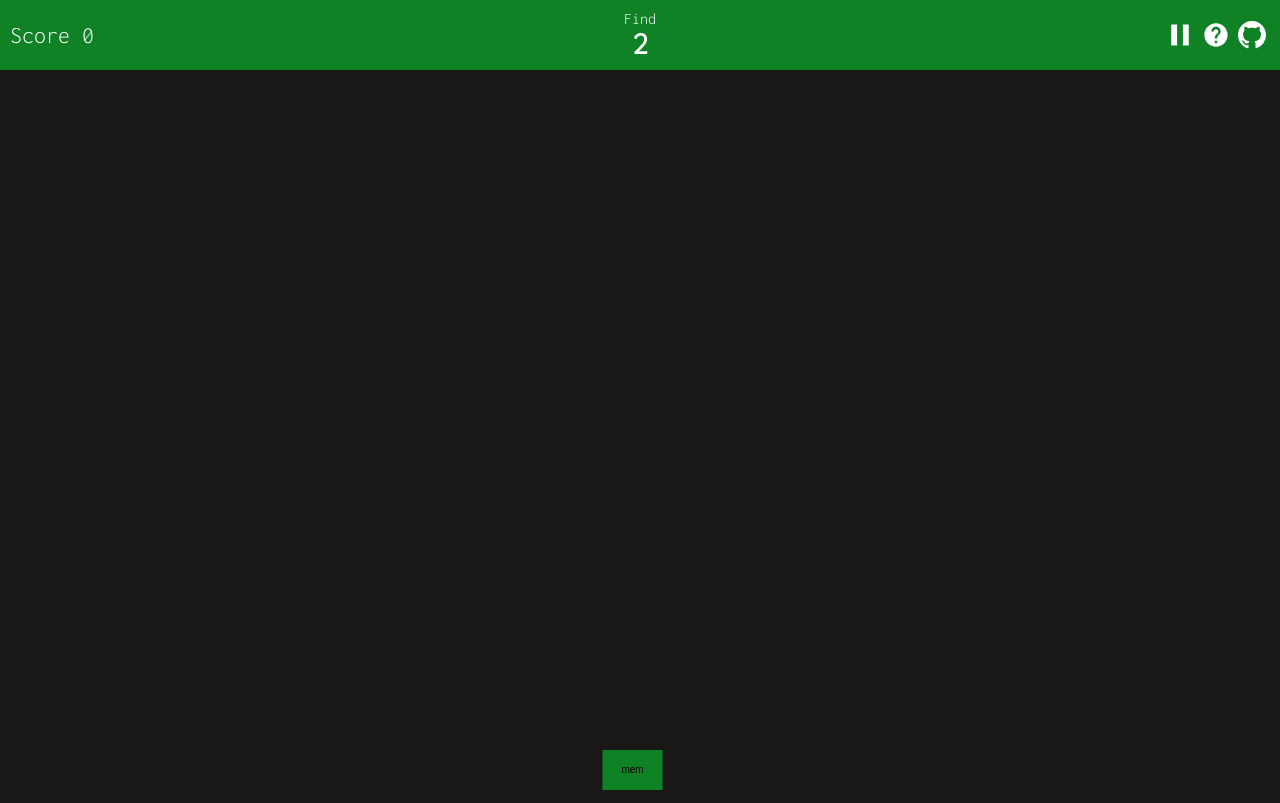
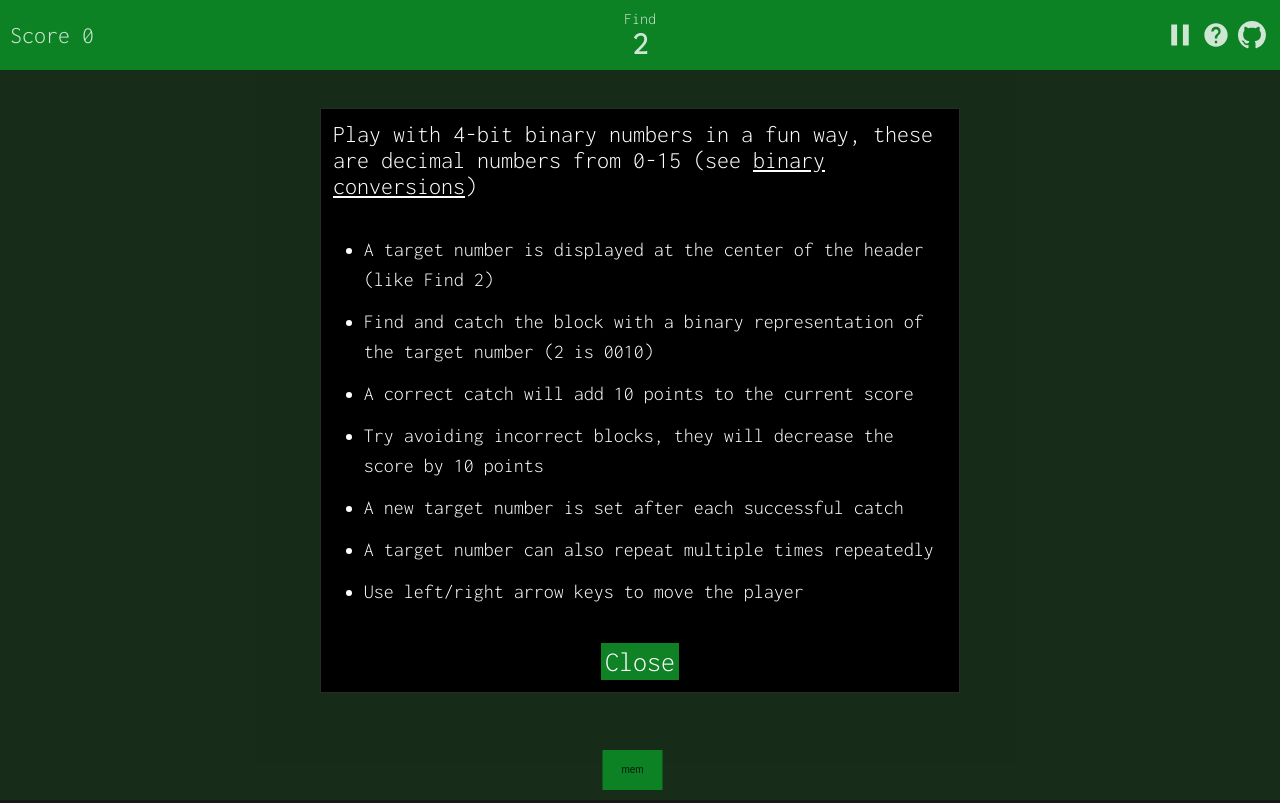
Before and after one commit to huzaifa-99/feed-base-2, a plain HTML site: page index.html in a window 1280 px wide. Drawn offline with Linux system fonts and the light colour scheme.

Commit message:
added help dialog

```diff
--- a/index.html
+++ b/index.html
@@ -64,6 +64,43 @@
         </div>
     </header>
 
+    <!-- help dialog -->
+    <div class="help-dialog" id="help-dialog">
+        <div class="help-dialog-content">
+            <p>
+                Play with 4-bit binary numbers in a fun way, these are decimal numbers from 0-15 (see <a
+                    aria-label="Link to image with decimal to binary conversions" href="./assets/images/binaryConversion.png"
+                    title="Link to image with decimal to binary conversions">binary conversions</a>)
+            </p>
+            <ul>
+                <li>
+                    A target number is displayed at the center of the header (like Find 2)
+                </li>
+                <li>
+                    Find and catch the block with a binary representation of the target number (2 is 0010)
+                </li>
+                <li>
+                    A correct catch will add 10 points to the current score
+                </li>
+                <li>
+                    Try avoiding incorrect blocks, they will decrease the score by 10 points
+                </li>
+                <li>
+                    A new target number is set after each successful catch
+                </li>
+                <li>
+                    A target number can also repeat multiple times repeatedly
+                </li>
+                <li>
+                    Use left/right arrow keys to move the player
+                </li>
+            </ul>
+            <button class="button btn-primary mx-auto" id="help-close">
+                Close
+            </button>
+        </div>
+    </div>
+
     <canvas id="game-canvas">
     </canvas>
 </body>
--- a/script.js
+++ b/script.js
@@ -261,6 +261,7 @@ window.onload = function () {
     let currentTargetIndex = 0;
     let paused = true;
     let obstacles = [];
+    let helpDialogIsOpen = true;
     let maxObstacles = getMaxObstaclesCount(browserWidth);
     let touchCoordinates = null;
     let touchStartCoordinates = null;
@@ -272,6 +273,9 @@ window.onload = function () {
     const currentTargetContainer = document.getElementById("current-target");
     const playBtn = document.getElementById("play-btn");
     const pauseBtn = document.getElementById("pause-btn");
+    const helpDialog = document.getElementById("help-dialog");
+    const helpOpen = document.getElementById("help-open");
+    const helpClose = document.getElementById("help-close");
 
     // update ui
     context.font = `${FONT.large} ${FONT.family}`;
@@ -304,6 +308,16 @@ window.onload = function () {
         paused = true;
         playBtn.classList.remove("hidden");
         this.classList.add("hidden");
+    });
+    helpClose.addEventListener("click", () => {
+        paused = false;
+        helpDialogIsOpen = false;
+        helpDialog.classList.add("hidden");
+    });
+    helpOpen.addEventListener("click", () => {
+        paused = true;
+        helpDialogIsOpen = true;
+        helpDialog.classList.remove("hidden");
     });
     document.addEventListener(
         "touchstart",
@@ -345,8 +359,11 @@ window.onload = function () {
             e.preventDefault();
         }
 
+        // open help dialog
+        if (e.code === "Escape") helpOpen.click();
+
         // play/pause the game
-        if (e.code === "Space") {
+        if (e.code === "Space" && !helpDialogIsOpen) {
             paused = !paused;
             if (paused) {
                 playBtn.classList.remove("hidden");
--- a/style.css
+++ b/style.css
@@ -123,6 +123,32 @@ header {
     font-weight: 700;
 }
 
+.help-dialog {
+    display: flex;
+    flex-direction: column;
+    align-items: center;
+    position: fixed;
+    top: 50%;
+    left: 50%;
+    transform: translate(-50%, -50%);
+    width: 100%;
+    height: 100vh;
+    background-color: var(--green-200);
+}
+
+.help-dialog-content {
+    display: flex;
+    flex-direction: column;
+    align-items: center;
+    justify-content: center;
+    margin: auto;
+    border: 1px solid var(--gray);
+    width: 100%;
+    gap: 24px;
+    padding: 12px 8px;
+    background-color: var(--black);
+}
+
 .button {
     display: flex;
     justify-content: center;
@@ -183,8 +209,20 @@ header {
         font-weight: 900;
     }
 
+    .help-dialog-content {
+        width: 70%;
+    }
+
     .button {
         padding: 4px;
         font-size: 1.75rem;
     }
 }
+
+@media (min-width: 1024px) {
+    .help-dialog-content {
+        width: 50%;
+        gap: 36px;
+        padding: 12px;
+    }
+}
```
Also changed, not shown: assets/images/binaryConversion.png (added).
